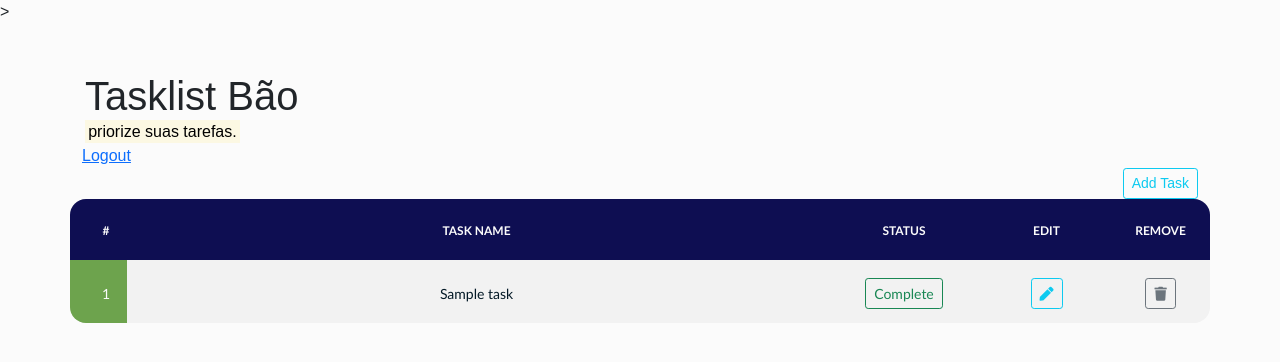
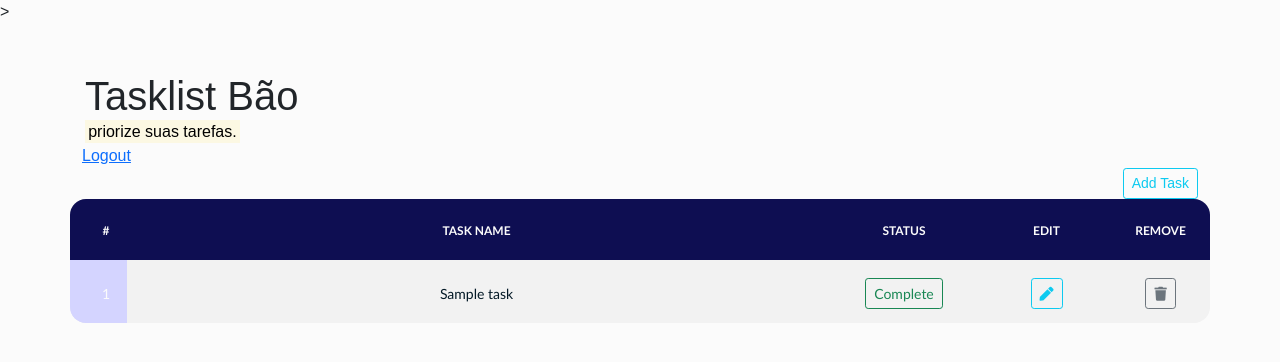
Before and after one commit to guilhermedelyra/tasklist, a Flask app: template src/app/templates/index.html in a window 1280 px wide, with the pointer over the restyled element. Shown: the top 362 px of the page. Run offline with Flask 2, Linux system fonts and the light colour scheme; the template is opened without the code that fills it: most values are stand-ins (such as "Sample title", 1, 10 or a date in 2020); parts of the project's set-up code (start-up, migrations or seed data) failed here and were passed over; some libraries are stand-ins or nearby versions.

Commit message:
restyling table and landing page /6

```diff
--- a/src/app/static/styles/table.css
+++ b/src/app/static/styles/table.css
@@ -201,7 +201,7 @@ th.status {
 }
 
 .table100.ver1 .row100 td:hover {
-    background-color: #6DA34D;
+    background-color: #D4D4FF;
     color: #fbfbfb;
 }
 
```
